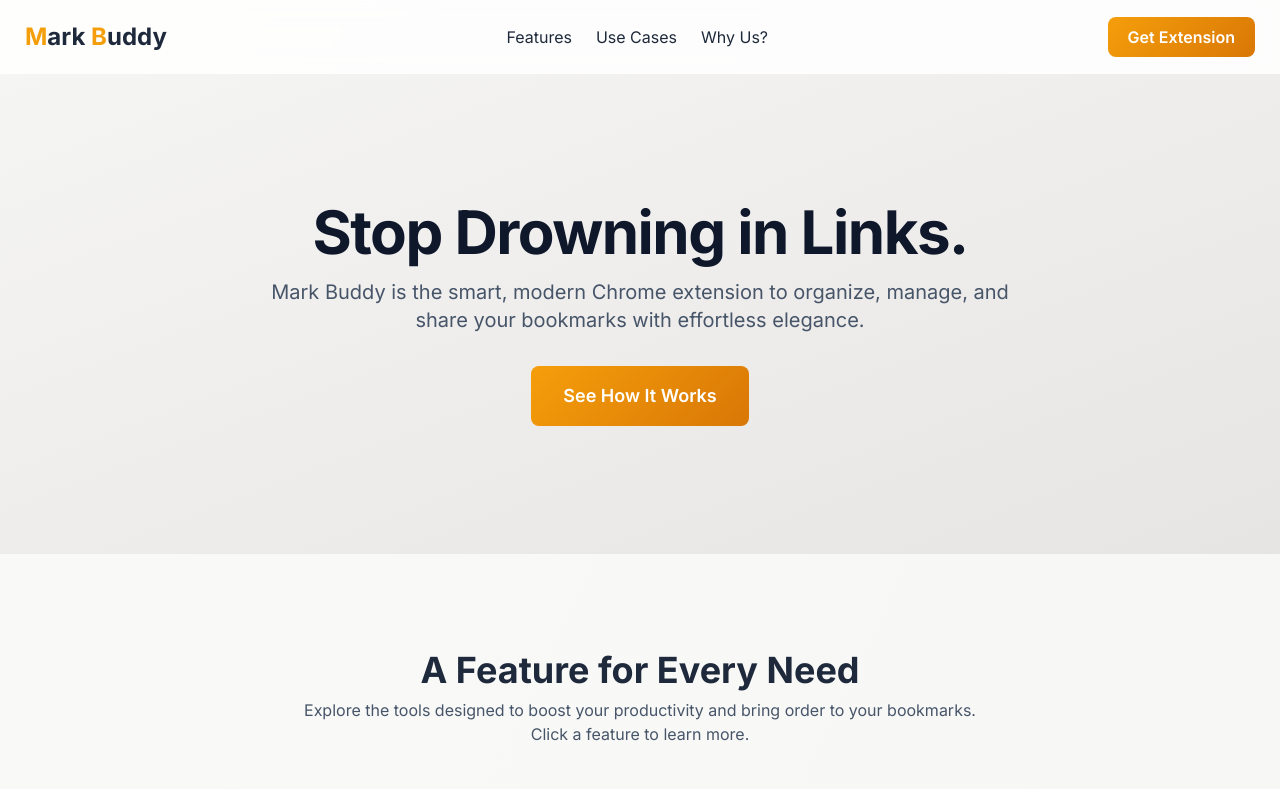
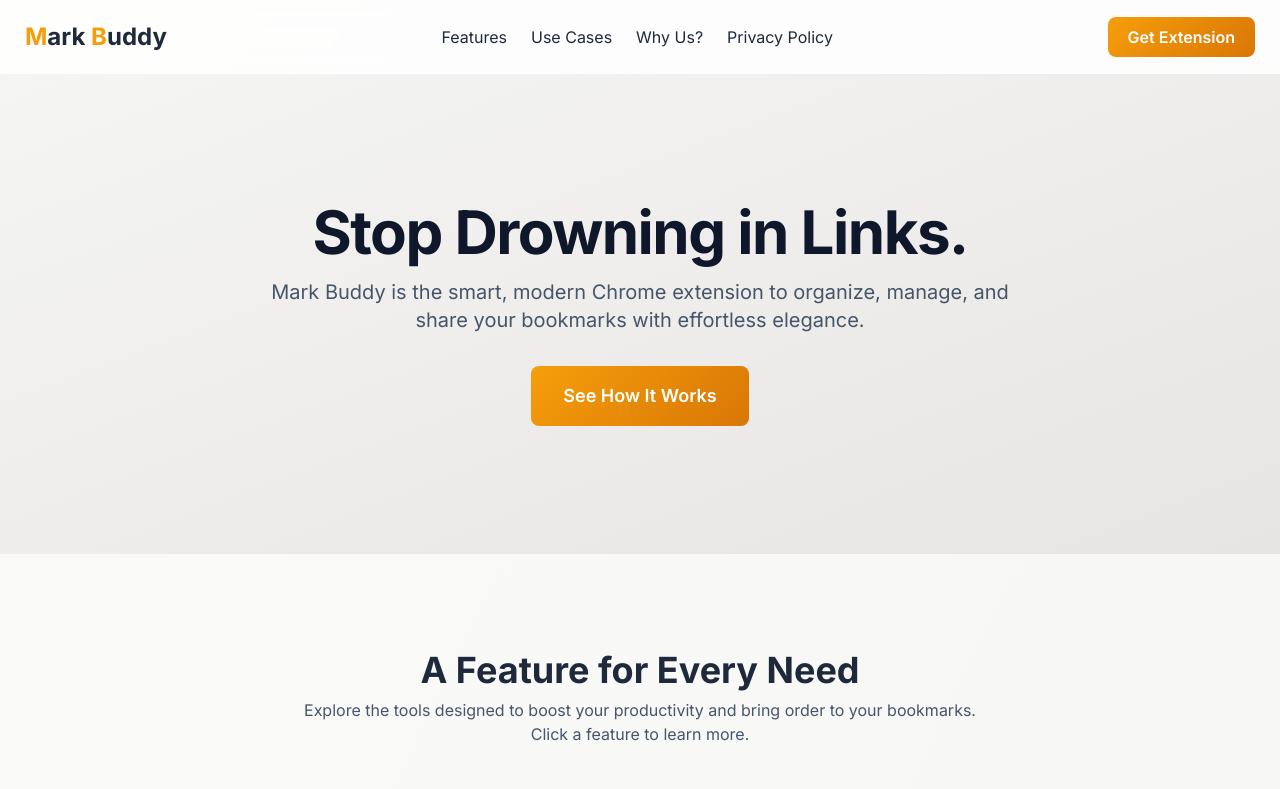
Before and after one commit to vishutyagi0210/mark-buddy, a plain HTML site: page index.html in a window 1280 px wide. Shown: the top 789 px of the page. Drawn offline with nearby package versions, Linux system fonts and the light colour scheme.

Commit message:
updated privacy policy

```diff
--- a/index.html
+++ b/index.html
@@ -101,6 +101,7 @@
                 <a href="#features" class="hover:text-amber-500 transition-colors duration-300">Features</a>
                 <a href="#use-cases" class="hover:text-amber-500 transition-colors duration-300">Use Cases</a>
                 <a href="#why-us" class="hover:text-amber-500 transition-colors duration-300">Why Us?</a>
+                <a href="privacy-policy.html" class="hover:text-amber-500 transition-colors duration-300">Privacy Policy</a>
             </div>
             <a href="#" class="gradient-bg text-white font-semibold px-5 py-2 rounded-lg hover:shadow-lg transition-all duration-300 hover:scale-105">Get Extension</a>
         </nav>
```
